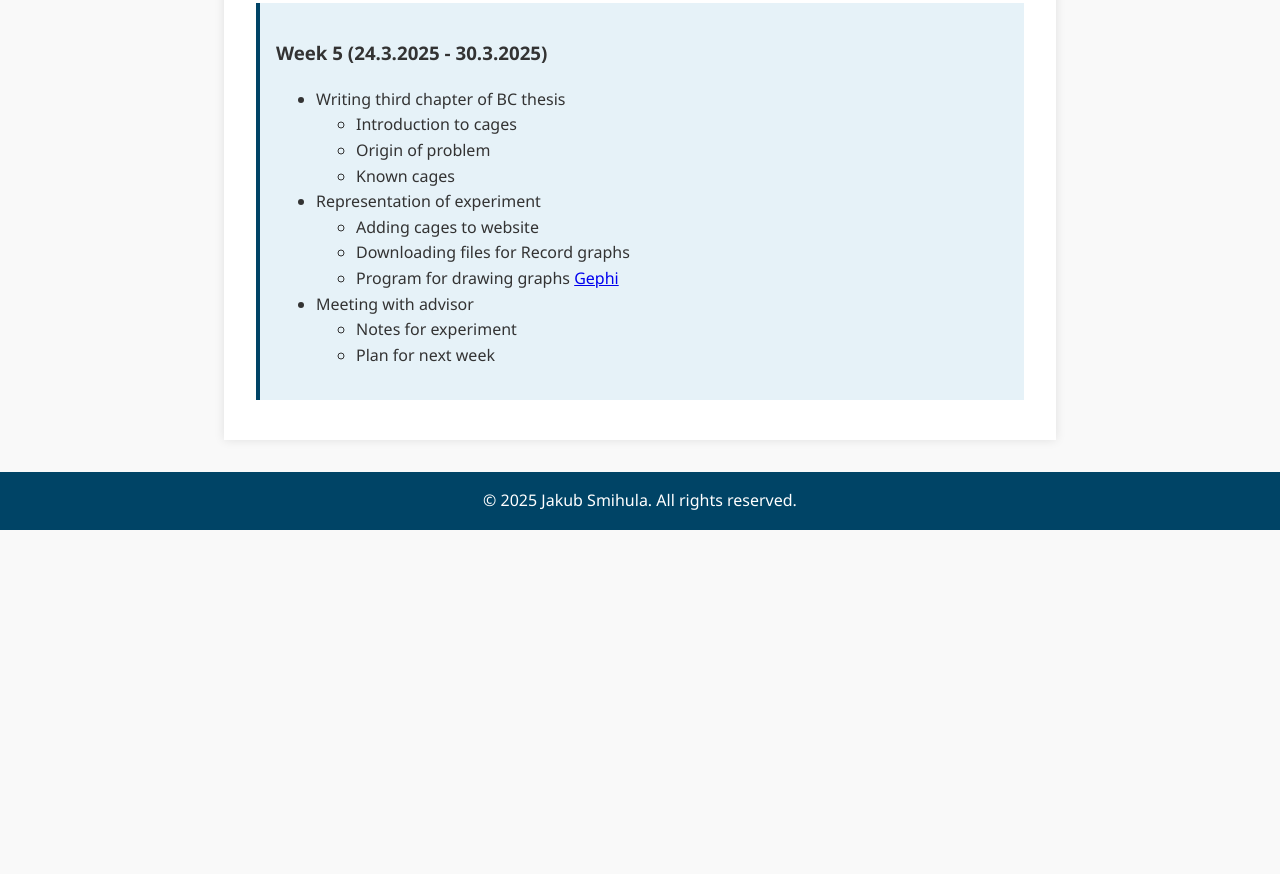
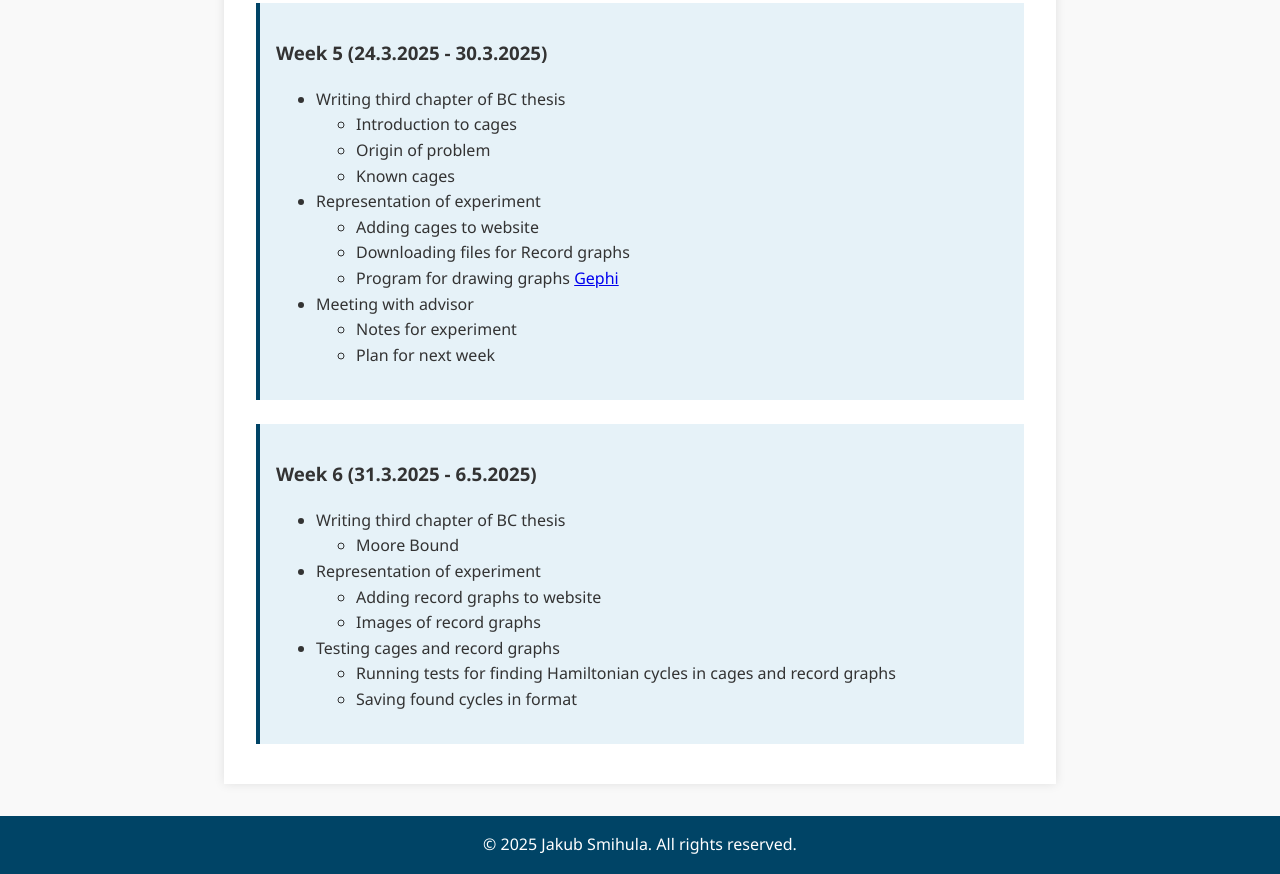
Before and after one commit to jakubsmihula/hamiltonicity-of-cages, a plain HTML site: page index.html in a window 1280 px wide. Shown: the part 2978-3852 px from the top of the page. Before the commit the page ends 3508 px from the top, so only its background shows below. Drawn offline with Linux system fonts and the light colour scheme.

Commit message:
New week diary

```diff
--- a/index.html
+++ b/index.html
@@ -191,6 +191,28 @@ experiments on known cages and record graphs and analyze their Hamiltonicity.</p
           </li>
         </ul>
       </article>
+      <article>
+        <h3>Week 6 (31.3.2025 - 6.5.2025)</h3>
+        <ul>
+          <li>Writing third chapter of BC thesis
+            <ul>
+              <li>Moore Bound</li>
+            </ul>
+          </li>
+          <li>Representation of experiment
+            <ul>
+              <li>Adding record graphs to website</li>
+              <li>Images of record graphs</li>
+            </ul>
+          </li>
+          <li>Testing cages and record graphs
+            <ul>
+              <li>Running tests for finding Hamiltonian cycles in cages and record graphs</li>
+              <li>Saving found cycles in format</li>
+            </ul>
+          </li>
+        </ul>
+      </article>
     </section>
   </main>
 
```
